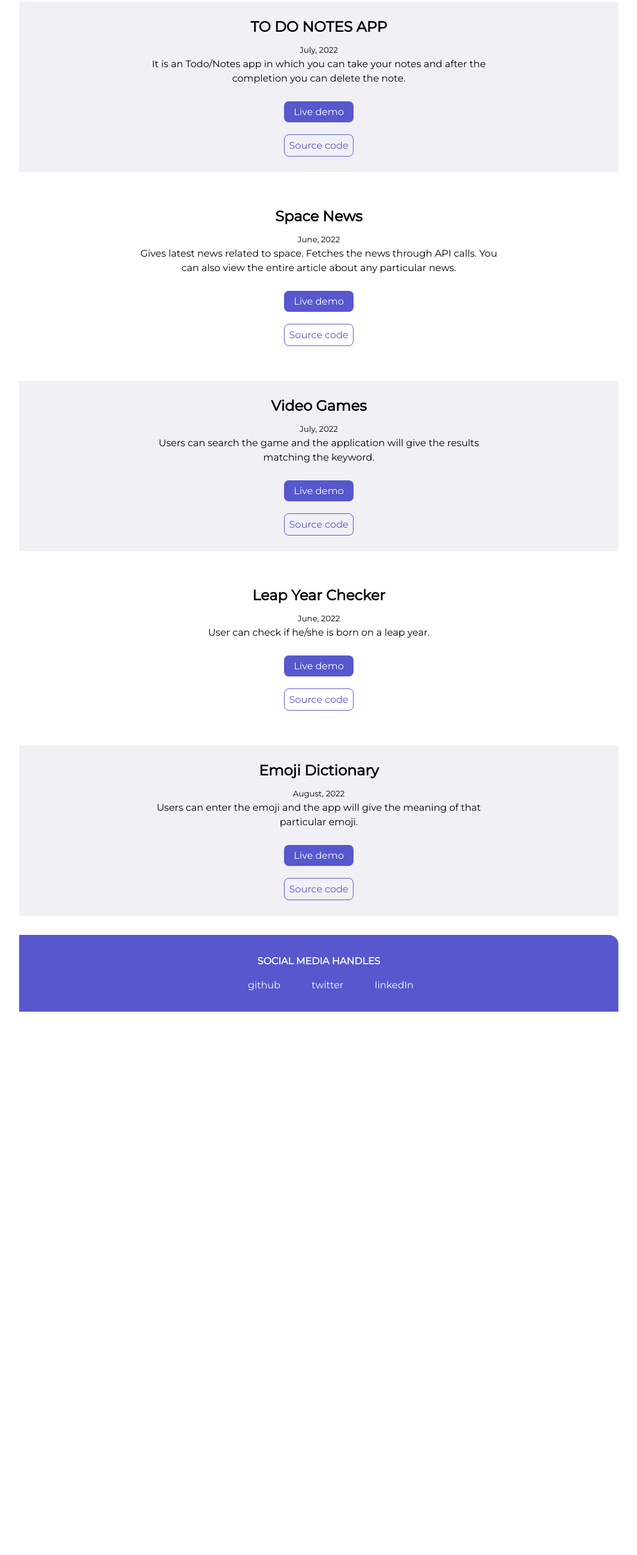
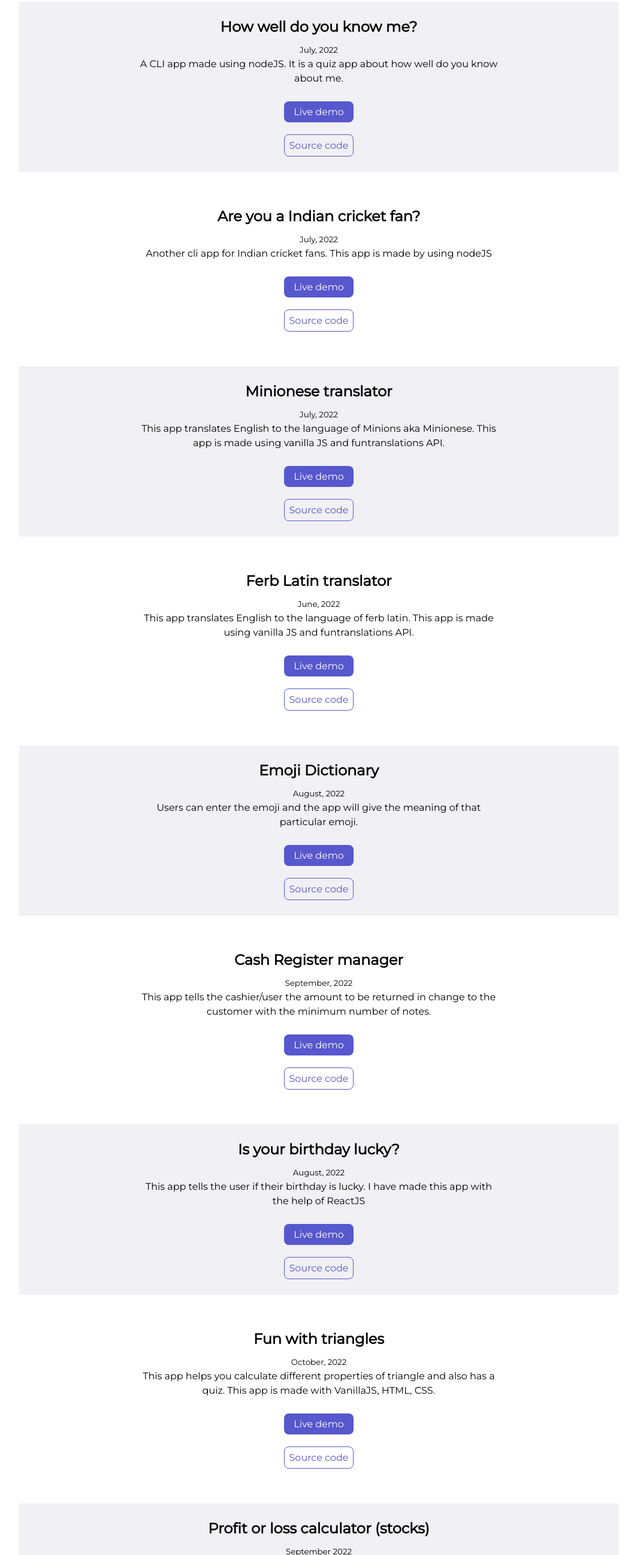
Before and after one commit to pratikksingh/portfolio, a plain HTML site: page projects.html in a window 1280 px wide. Shown: the part 207-2800 px from the top of the page at 60% size, without its empty margins (108-1171 px from the left). Before the commit the page ends 1894 px from the top, so only its background shows below. Drawn offline with Linux system fonts and the light colour scheme.

Commit message:
ADDED PROJECTS

```diff
--- a/projects.html
+++ b/projects.html
@@ -28,15 +28,15 @@
 
     <section class="section off-white">
       <div class="container-center">
-        <h1>TO DO NOTES APP</h1>
+        <h1>How well do you know me?</h1>
         <small>July, 2022</small>
         <p>
-          It is an Todo/Notes app in which you can take your notes and after the
-          completion you can delete the note.
+          A CLI app made using nodeJS. It is a quiz app about how well do you
+          know about me.
         </p>
         <div class="button-container">
           <a
-            href="https://mytodo-notes.netlify.app/"
+            href="https://replit.com/@PratikSingh13/how-well-do-you-know-me#index.js"
             target="_blank"
             class="link link-primary"
             >Live demo</a
@@ -44,7 +44,7 @@
         </div>
         <div class="button-container">
           <a
-            href="https://github.com/pratikksingh/myTodo"
+            href="https://replit.com/@PratikSingh13/how-well-do-you-know-me#index.js"
             target="_blank"
             class="link link-secondary"
             >Source code</a
@@ -55,16 +55,16 @@
 
     <section class="section normal">
       <div class="container-center">
-        <h1>Space News</h1>
-        <small>June, 2022</small>
+        <h1>Are you a Indian cricket fan?</h1>
+        <small>July, 2022</small>
 
         <p>
-          Gives latest news related to space. Fetches the news through API
-          calls. You can also view the entire article about any particular news.
+          Another cli app for Indian cricket fans. This app is made by using
+          nodeJS
         </p>
         <div class="button-container">
           <a
-            href="https://spacenewsfetcher.netlify.app/"
+            href="https://replit.com/@PratikSingh13/cricketquiz#index.js"
             target="_blank"
             class="link link-primary"
             >Live demo</a
@@ -72,7 +72,7 @@
         </div>
         <div class="button-container">
           <a
-            href="https://github.com/pratikksingh/spacenews"
+            href="https://replit.com/@PratikSingh13/cricketquiz#index.js"
             target="_blank"
             class="link link-secondary"
             >Source code</a
@@ -83,15 +83,15 @@
 
     <section class="section off-white">
       <div class="container-center">
-        <h1>Video Games</h1>
+        <h1>Minionese translator</h1>
         <small>July, 2022</small>
         <p>
-          Users can search the game and the application will give the results
-          matching the keyword.
+          This app translates English to the language of Minions aka Minionese.
+          This app is made using vanilla JS and funtranslations API.
         </p>
         <div class="button-container">
           <a
-            href="https://videogamesfetcher.netlify.app/"
+            href="https://minionese-translatorapp.netlify.app/"
             target="_blank"
             class="link link-primary"
             >Live demo</a
@@ -99,7 +99,7 @@
         </div>
         <div class="button-container">
           <a
-            href="https://github.com/pratikksingh/videogames"
+            href="https://github.com/pratikksingh/minionese-translator"
             target="_blank"
             class="link link-secondary"
             >Source code</a
@@ -110,13 +110,16 @@
 
     <section class="section normal">
       <div class="container-center">
-        <h1>Leap Year Checker</h1>
+        <h1>Ferb Latin translator</h1>
         <small>June, 2022</small>
 
-        <p>User can check if he/she is born on a leap year.</p>
+        <p>
+          This app translates English to the language of ferb latin. This app is
+          made using vanilla JS and funtranslations API.
+        </p>
         <div class="button-container">
           <a
-            href="https://leapyearchecker.netlify.app/"
+            href="https://ferb-translator-app.netlify.app/"
             target="_blank"
             class="link link-primary"
             >Live demo</a
@@ -124,7 +127,7 @@
         </div>
         <div class="button-container">
           <a
-            href="https://github.com/pratikksingh/born_on_a_leapyear"
+            href="https://github.com/pratikksingh/ferb-translator"
             target="_blank"
             class="link link-secondary"
             >Source code</a
@@ -144,6 +147,116 @@
         <div class="button-container">
           <a
             href="https://emojitionary.netlify.app/"
+            target="_blank"
+            class="link link-primary"
+            >Live demo</a
+          >
+        </div>
+        <div class="button-container">
+          <a
+            href="https://github.com/pratikksingh/emojitionary"
+            target="_blank"
+            class="link link-secondary"
+            >Source code</a
+          >
+        </div>
+      </div>
+    </section>
+
+    <section class="section normal">
+      <div class="container-center">
+        <h1>Cash Register manager</h1>
+        <small>September, 2022</small>
+
+        <p>
+          This app tells the cashier/user the amount to be returned in change to
+          the customer with the minimum number of notes.
+        </p>
+        <div class="button-container">
+          <a
+            href="https://cash-register-and-manager.netlify.app/"
+            target="_blank"
+            class="link link-primary"
+            >Live demo</a
+          >
+        </div>
+        <div class="button-container">
+          <a
+            href="https://github.com/pratikksingh/cash-register"
+            target="_blank"
+            class="link link-secondary"
+            >Source code</a
+          >
+        </div>
+      </div>
+    </section>
+
+    <section class="section off-white">
+      <div class="container-center">
+        <h1>Is your birthday lucky?</h1>
+        <small>August, 2022</small>
+        <p>
+          This app tells the user if their birthday is lucky. I have made this
+          app with the help of ReactJS
+        </p>
+        <div class="button-container">
+          <a
+            href="https://how-lucky-is-your-birthday.netlify.app/"
+            target="_blank"
+            class="link link-primary"
+            >Live demo</a
+          >
+        </div>
+        <div class="button-container">
+          <a
+            href="https://github.com/pratikksingh/emojitionary"
+            target="_blank"
+            class="link link-secondary"
+            >Source code</a
+          >
+        </div>
+      </div>
+    </section>
+
+    <section class="section normal">
+      <div class="container-center">
+        <h1>Fun with triangles</h1>
+        <small>October, 2022</small>
+
+        <p>
+          This app helps you calculate different properties of triangle and also
+          has a quiz. This app is made with VanillaJS, HTML, CSS.
+        </p>
+        <div class="button-container">
+          <a
+            href="https://is-triangle-quiz.netlify.app/"
+            target="_blank"
+            class="link link-primary"
+            >Live demo</a
+          >
+        </div>
+        <div class="button-container">
+          <a
+            href="https://github.com/pratikksingh/triangle"
+            target="_blank"
+            class="link link-secondary"
+            >Source code</a
+          >
+        </div>
+      </div>
+    </section>
+
+    <section class="section off-white">
+      <div class="container-center">
+        <h1>Profit or loss calculator (stocks)</h1>
+        <small>September 2022</small>
+        <p>
+          This app tells the user how much profit or loss he/she is making. Made
+          with VanillaJS, HTML, CSS
+        </p>
+        <div class="button-container">
+          <a
+            href="https://how-lucky-is-your-birthday.netlify.app/"
             target="_blank"
             class="link link-primary"
             >Live demo</a
```
